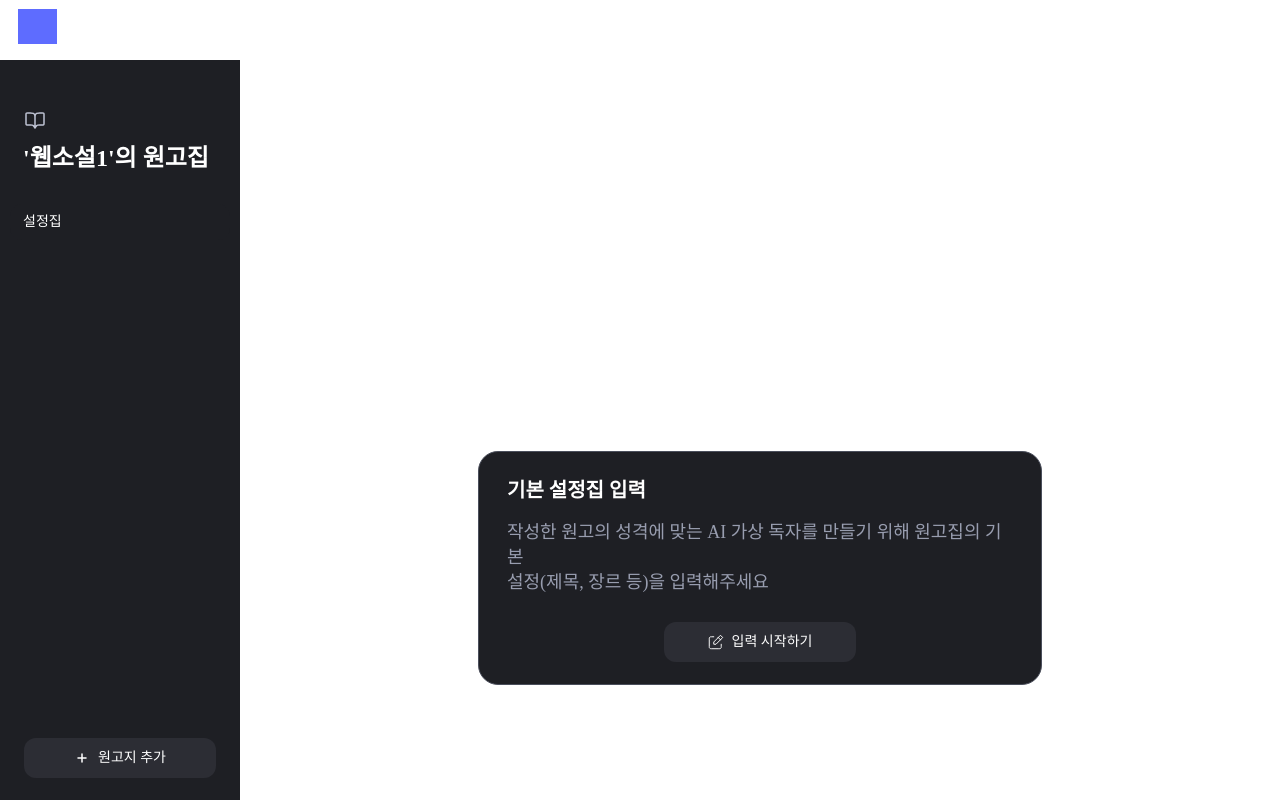
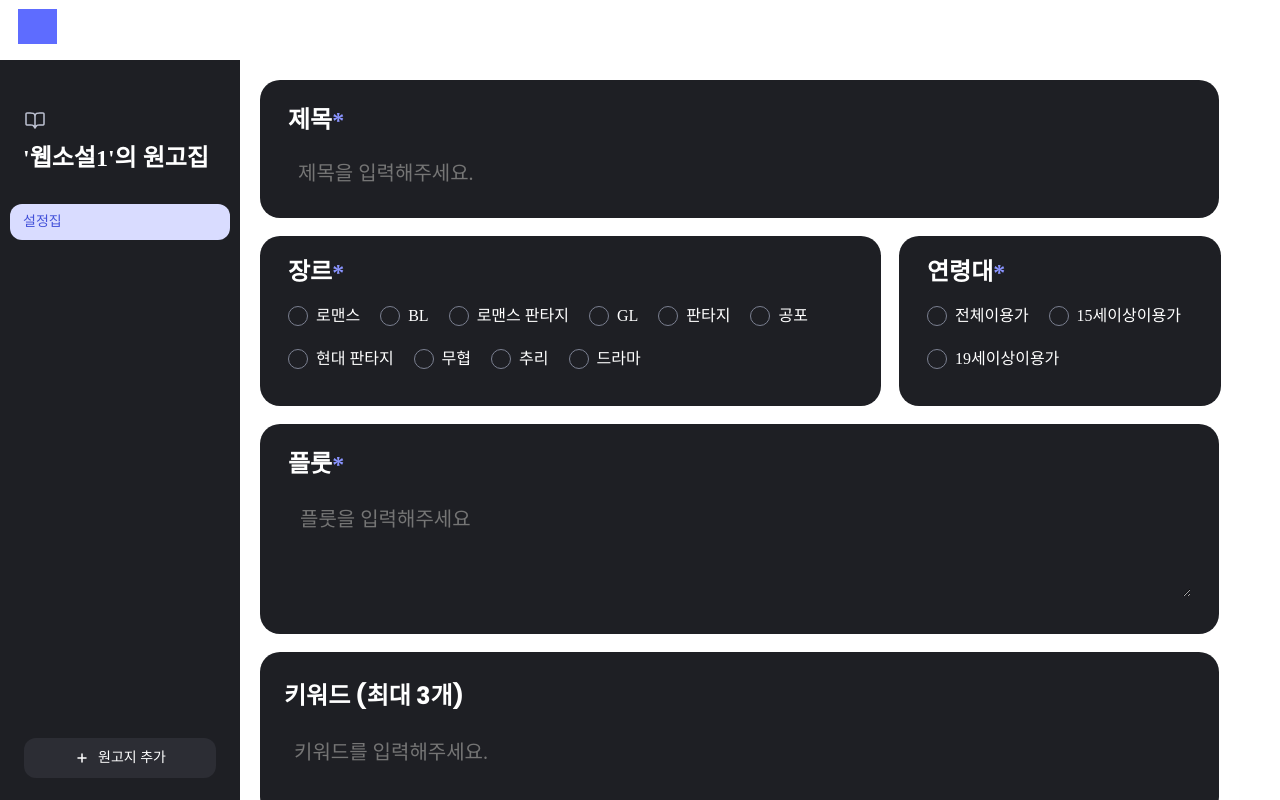
Before and after one commit to songye38/betareader, a Next.js app: page /1/1 in a window 1280 px wide. Both pictures are taken after a click on the button "입력 시작하기". Shown: the top 800 px of the page. Built offline with nearby package versions, Linux system fonts and the light colour scheme; a web font is replaced by a local one.

Commit message:
원고집 추가 완료

```diff
--- a/pages/[userId]/[manuscriptId].js
+++ b/pages/[userId]/[manuscriptId].js
@@ -1,4 +1,4 @@
-import { useEffect } from "react";
+import { useEffect, useState } from "react";
 import { useRouter } from "next/router";
 import SidebarComponent from "@/components/SidebarComponent"; // 사이드바
 import SettingFormComponent from "@/components/SettingFormComponent"; // 설정 폼
@@ -7,25 +7,30 @@ import StartComponent from "@/components/StartComponent";
 import useStore from "@/store/useStore"; // Zustand 사용
 
 const UserPage = ({ userId, manuscriptId }) => {
-  const { selectedTab } = useStore(); // Zustand에서 selectedTab 가져오기
+  const { selectedTab,selectedItemType} = useStore(); // Zustand에서 selectedTab 가져오기
   const router = useRouter();
 
-  console.log("selectedTab: " ,selectedTab)
+  // 상태 저장할 state 정의
+  const [currentTab, setCurrentTab] = useState(selectedTab);
 
-  useEffect(() => {
-    console.log("selectedTab updated:", selectedTab);
-  }, [selectedTab]);
+  const renderComponent = () => {
+    switch (selectedItemType) {
+      case 'episode':
+        return <EpisodeFormComponent />;
+      case 'setting':
+        return <SettingFormComponent />;
+      case null:
+      default:
+        return <StartComponent />;
+    }
+  };
 
   return (
     <div style={{ display: "flex" }}>
       <SidebarComponent /> {/* Sidebar 내부에서 Zustand의 상태 관리 */}
       <div style={{ flex: 1, padding: "20px" }}>
-        {/* selectedTab 값에 따라 다른 컴포넌트 렌더링 */}
-        {selectedTab != null ? (
-            <EpisodeFormComponent />
-            ) : (
-            <StartComponent />
-            )}
+        {/* isSettingCreated 값에 따라 설정 폼 또는 시작 컴포넌트 렌더링 */}
+        {renderComponent()}
       </div>
     </div>
   );
--- a/src/components/Buttons/Button1.jsx
+++ b/src/components/Buttons/Button1.jsx
@@ -1,30 +1,4 @@
 import React from 'react';
-
-
-//원고 추가 버튼
-
-
-
-
-
-
-const ICONS = {
-  ADD: '/plus_icon.svg',
-  WRITE: '/write_icon.svg',
-};
-
-const TYPES = {
-  PRIMARY: 'primary',
-  NEUTRAL: 'neutral',
-  WHITE: 'white',
-};
-
-const STATUSES = {
-  DEFAULT: 'default',
-  HOVER: 'hover',
-  DISABLED : 'disabled',
-};
-
 
 
 const Button1 = ({onClick}) => {
--- a/src/components/Buttons/StartSettingBtn.jsx
+++ b/src/components/Buttons/StartSettingBtn.jsx
@@ -2,7 +2,6 @@ import React from 'react';
 
 
 const StartSettingBtn = ({onClick}) => {
-  console.log("버튼이 눌렸습니다.");
   return (
     <button
       onClick = {onClick}
--- a/src/components/EpisodeFormComponent.jsx
+++ b/src/components/EpisodeFormComponent.jsx
@@ -1,7 +1,5 @@
-'use client';
-
 import { useState } from 'react';
-import { useRouter } from "next/router";
+import { useRouter } from 'next/router';
 import { useForm, FormProvider } from 'react-hook-form';
 import TitleInput from './FormComponents/TitleInput';
 import EpisodeInput from './FormComponents/EpisodeInput';
@@ -11,16 +9,17 @@ import CheckCommentBtn from './Buttons/CheckCommentBtn';
 import { toast, Slide } from 'react-toastify';
 
 const EpisodeFormComponent = () => {
-  const { tabs } = useStore();
-  const selectedTab = tabs.find(tab => tab.selected);
+  const [selectedTab] = useState(null);
+  //const tabs = useStore((state) => state.tabs); // Zustand의 상태를 구독
+  const selectedTabFromStore = useStore.getState().tabs.find(tab => tab.selected);
+
+  console.log("selectedTabFromStore",selectedTabFromStore);
 
   const router = useRouter();
   const { userId, manuscriptId } = router.query; // URL 파라미터에서 값 추출
 
-  console.log("현재 라우터는?", userId,manuscriptId)
 
-  console.log("selectedTab",selectedTab);
-
+  // 폼 관련 코드
   const methods = useForm({
     defaultValues: {
       title: '',
@@ -32,40 +31,28 @@ const EpisodeFormComponent = () => {
 
   const { control, handleSubmit, formState: { errors }, watch, setValue } = methods;
 
-  // 드롭다운 값 변경 핸들러 -> react-hook-form 상태에 업데이트
+  // 드롭다운 값 변경 핸들러
   const handleDropdownChange = (value) => {
     setValue('dropdown', value);
   };
 
-
   const onSubmit = (data) => {
-
-    // selectedTab에서 id를 가져옵니다.
     const episodeId = selectedTab ? selectedTab.id : null;
-
-    // 데이터를 합침
     const combinedData = {
-      ...data, // 기존 form 데이터
-      userId, // 추가된 userId
-      manuscriptId, // 추가된 manuscriptId
-      episodeId, // 추가된 selectedTab.id
+      ...data,
+      userId,
+      manuscriptId,
+      episodeId,
     };
-
     console.log('📌 Combined Form Data:', combinedData);
-
-    // 이 데이터로 서버 요청 등을 진행할 수 있습니다.
   };
 
-
-  // 각 필드의 값 추적
   const titleValue = watch('title');
   const episodeValue = watch('episode');
   const dropdownValue = watch('dropdown');
 
-  // 유효성 검사
   const isFormValid = titleValue && episodeValue && dropdownValue !== '';
 
-  // 버튼 클릭 시 동작
   const handleButtonClick = () => {
     if (isFormValid) {
       toast.success("폼이 성공적으로 제출되었습니다!", {
@@ -105,7 +92,7 @@ const EpisodeFormComponent = () => {
           paddingBottom:'12px',
         }}
       >
-        {selectedTab ? selectedTab.label : '선택된 탭이 없습니다.'} {/* selectedTab이 없으면 대체 텍스트 표시 */}
+        {selectedTabFromStore ? selectedTabFromStore.label : '선택된 탭이 없습니다.'} {/* selectedTab이 없으면 대체 텍스트 표시 */}
       </div>
 
       <FormProvider {...methods}>
@@ -115,7 +102,6 @@ const EpisodeFormComponent = () => {
             <DropdownInput control={control} error={errors.dropdown} onDropdownChange={handleDropdownChange} />
           </div>
 
-          {/* EpisodeInput에 control 추가! */}
           <EpisodeInput control={control} error={errors.episode} />
 
           <div
--- a/src/components/NavBar.jsx
+++ b/src/components/NavBar.jsx
@@ -16,7 +16,7 @@ const Navbar = () => {
   return (
     <div style={{ width: 1440, height: 60, paddingLeft: 24, paddingRight: 24, paddingTop: 10, paddingBottom: 10, justifyContent: 'center', alignItems: 'center', gap: 1162, display: 'inline-flex',zIndex:10 }}>
       {/* 왼쪽 부분 (로고 및 텍스트) */}
-      <div style={{ alignSelf: 'stretch', justifyContent: 'flex-start', alignItems: 'center', gap: 13, display: 'inline-flex'}} onClick={() => router.push('/')}>
+      <div style={{ alignSelf: 'stretch', justifyContent: 'flex-start', alignItems: 'center', gap: 13, display: 'inline-flex', cursor: 'pointer'}} onClick={() => router.push('/')}>
         <div data-svg-wrapper style={{ position: 'relative' }}>
             {/* 로고가 들어가야 함 -> 나중에 대체하기  */}
           <svg width="39" height="35" viewBox="0 0 39 35" fill="none" xmlns="http://www.w3.org/2000/svg">
--- /dev/null
+++ b/src/components/SettingTab.jsx
@@ -0,0 +1,36 @@
+const SettingTab = ({selected,onClick}) => {
+  return (
+    <div
+    onClick ={onClick}
+      style={{
+        display: 'flex',
+        width: '13.75rem',
+        borderRadius: '0.75rem',
+        height: '2.25rem',
+        padding: '0.5rem 0.8125rem',
+        alignItems: 'center',
+        gap: '0.625rem',
+        background: selected
+          ? 'var(--neutral-700, #D9DCFF)' // 선택된 탭의 배경색
+          : 'var(--neutral-800, #1E1F24)', // 기본 배경색
+        cursor: 'pointer',
+      }}
+    >
+      {/* 텍스트 */}
+      <div
+        style={{
+          color: '#4351D9',
+          fontSize: '14px',
+          fontFamily: 'Pretendard',
+          fontWeight: '500',
+          lineHeight: '19.6px',
+          wordWrap: 'break-word',
+        }}
+      >
+        설정집
+      </div>
+    </div>
+  );
+};
+
+export default SettingTab;
--- a/src/components/SidebarComponent.jsx
+++ b/src/components/SidebarComponent.jsx
@@ -1,14 +1,15 @@
 import React from 'react';
+import { flushSync } from "react-dom";
 import EpisodeTab from './EpisodeTab';
 import Button1 from './Buttons/Button1';
 import useStore from '@/store/useStore'; // Zustand 스토어 사용
+import SettingTab from './SettingTab';
 
 const SidebarComponent = () => {
-  const { tabs, addTab, setSelectedTab, selectedTab } = useStore(); // Zustand 상태 가져오기
+  const { tabs, addTab, setSelectedTab, selectedTab,isSettingCreated,setIsSettingTabClicked ,setSelectedItemType} = useStore(); // Zustand 상태 가져오기
 
-  // "원고 추가하기" 버튼 클릭 시 새로운 탭 추가
   const handleAddTab = () => {
-    const { currentManuscriptId, addTab, setSelectedTab, incrementManuscriptId } = useStore.getState();
+    const { currentManuscriptId, addTab, setSelectedTab, incrementManuscriptId, setSelectedItemType } = useStore.getState();
     const newTabId = Date.now(); // 현재 시간을 기반으로 고유 ID 생성
     const newManuscriptId = currentManuscriptId; // 원고 ID로 사용
 
@@ -17,16 +18,42 @@ const SidebarComponent = () => {
       id: newTabId, // 고유 탭 ID
       label: `${newManuscriptId}화`, // 원고 ID와 연결된 이름
       manuscriptId: newManuscriptId, // 원고 ID
+      selected: true, // 새 탭을 기본으로 선택되게 설정
     };
 
-    // 새 탭 추가 및 selectedTab 설정
+    // 새 탭 추가 및 선택 탭 설정
     addTab(newTab);
     setSelectedTab(newTabId);  // 탭 ID를 사용하여 selectedTab 업데이트
+    console.log("sidebar에서 새로운 탭 추가 setSelectedTab",selectedTab);
+    setIsSettingTabClicked(false);
+
+    // useStore.setState((state) => ({
+    //   selectedTab: newTabId // 동기적으로 selectedTab 설정
+    // }));
+    flushSync(() => {
+      setSelectedTab(newTabId);
+    });
+
+    console.log("selectedTab 업데이트 완료 (동기적):", useStore.getState().selectedTab);
+
+
+    console.log("set state",selectedTab)
 
     // 원고 ID 증가
     incrementManuscriptId(); // 원고 ID 증가
+
+    setSelectedItemType('episode'); // 새 탭을 EpisodeFormComponent로 설정
+
+
+
   };
 
+
+  const handleTabClick=()=>{
+    setIsSettingTabClicked(true);
+    setSelectedTab(null);
+    setSelectedItemType('setting');
+  }
 
   return (
     <div
@@ -76,12 +103,15 @@ const SidebarComponent = () => {
           >
             '웹소설1'의 원고집
           </div>
+          {isSettingCreated && <SettingTab onClick={handleTabClick} selected={setSelectedTab} />}
 
           <div
             style={{
               display: 'flex',
               flexDirection: 'column',
               gap: '6px',
+              height:'340px',
+              overflow:'scroll',
             }}
           >
             {/* 탭 렌더링 */}
@@ -90,8 +120,13 @@ const SidebarComponent = () => {
               key={tab.id} // 각 탭의 id를 key로 설정
               id={tab.id} // id 전달
               label={tab.label}
+              type = 'episode'
               selected={selectedTab === tab.id} // 선택 여부 확인
-              onClick={() => setSelectedTab(tab.id)} // 선택된 탭 변경
+              // onClick={() => setSelectedTab(tab.id)} // 선택된 탭 변경
+              onClick={() => {
+                setSelectedTab(tab.id); // 탭 선택
+                setSelectedItemType('episode');
+              }}
             />
             ))}
           </div>
--- a/src/components/StartComponent.jsx
+++ b/src/components/StartComponent.jsx
@@ -1,18 +1,22 @@
 import React from 'react';
+import useStore from '@/store/useStore';
 import StartSettingBtn from './Buttons/StartSettingBtn';
-import useStore from '@/store/useStore'; // Zustand 스토어 사용
 
 
 const StartComponent = () => {
-    const { addTab } = useStore(); // useStore에서 addTab 함수 가져오기
-    const handleAddTab = () => {
-        const newTab = { key : 0, label: '설정집', selected: true }; // 새로운 탭의 기본 정보
-        addTab(newTab); // 새 탭을 추가
+    const { setIsSettingCreated,setSelectedItemType } = useStore();
+
+    const handleButtonClick = () => {
+        // 버튼 클릭 시 설정집이 생성되었다고 상태를 true로 설정
+        setIsSettingCreated();
+        setSelectedItemType('setting');
       };
+
+
   return (
     <div style={{
         width : '100%',
-        height:'120%',
+        height:'100%',
         display: 'flex',
         gap: '36px',
         flexDirection: 'column',
@@ -121,7 +125,7 @@ const StartComponent = () => {
             설정(제목, 장르 등)을 입력해주세요
             </div>
         </div>
-        <StartSettingBtn  onClick={handleAddTab}/>
+        <StartSettingBtn onClick={handleButtonClick} />
         </div>
 
     </div>
--- a/src/store/useStore.js
+++ b/src/store/useStore.js
@@ -4,6 +4,9 @@ const useStore = create((set) => ({
   tabs: [], // 초기 탭 목록
   selectedTab: null, // 현재 선택된 탭 ID
   currentManuscriptId: 1, // 원고 ID 초기값
+  isSettingCreated: false, // 설정집이 만들어졌는지 여부
+  isSettingTabClicked: false, // SettingTab 클릭 여부
+  selectedItemType : null,
 
   // 새 탭 추가 함수
   addTab: (newTab) =>
@@ -30,6 +33,24 @@ const useStore = create((set) => ({
     set((state) => ({
       currentManuscriptId: state.currentManuscriptId + 1,
     })),
+
+    // 설정집이 없었다가(false) -> 있는걸로 바뀜(true)
+  setIsSettingCreated: () =>
+    set((state) => ({
+      isSettingCreated: true, // isSettingCreated를 true로만 설정
+    })),
+
+    setIsSettingTabClicked: (status) =>
+    set((state) => ({
+      isSettingTabClicked: status,
+      selectedTab: null, // SettingTab 클릭 시 selectedTab을 null로 설정
+      tabs: state.tabs.map((tab) => ({ ...tab, selected: false })), // 모든 탭 선택 해제
+    })),
+
+    setSelectedItemType: (type) =>
+      set(() => ({
+        selectedItemType: type, // 'episode' 또는 'setting' 등의 값으로 설정
+      })),
 }));
 
 export default useStore;
```
